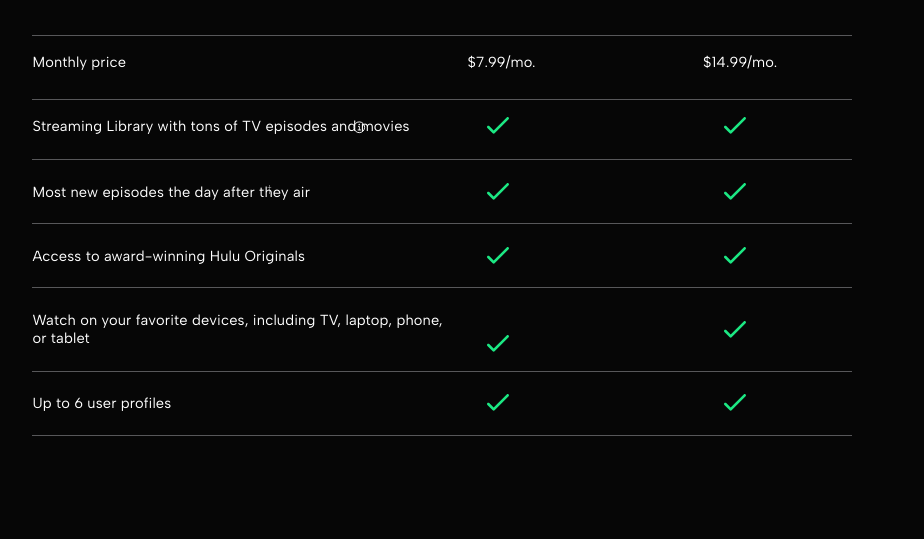
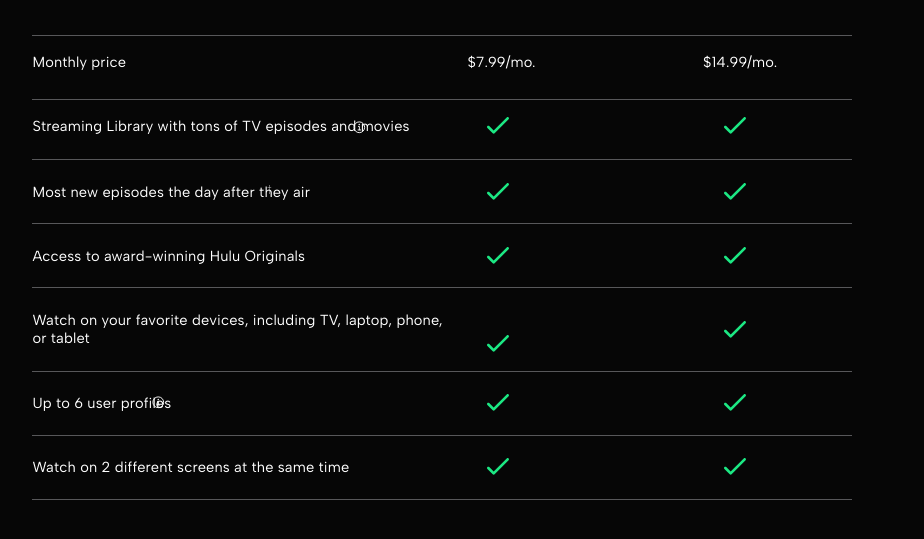
Before and after one commit to TheMirwaisAzimi/Hulu-clone, a website: page index.html in a window 1280 px wide. Shown: the part 3731-4270 px from the top of the page, without its empty margins (198-1122 px from the left). Drawn offline with nearby package versions, Linux system fonts and the light colour scheme.

Commit message:
section5, Seventh row added and line9

```diff
--- a/index.html
+++ b/index.html
@@ -149,6 +149,12 @@
           <img src="css/img/check.svg" alt="mark" class="check9">
           <img src="css/img/check.svg" alt="mark" class="check10">
           <div class="line-8"></div>
+          <p class="Watch-on-2">Watch on 2 different screens at the same time</p>
+
+          <img src="css/img/check.svg" alt="mark" class="check11">
+          <img src="css/img/check.svg" alt="mark" class="check12">
+          <div class="line-9"></div>
+
 
 
         </div>
--- a/style.scss
+++ b/style.scss
@@ -1174,3 +1174,45 @@
     width: 64%;
     left: 18%;
   }
+  .middle2{
+    position: absolute;
+    top: 515.8%;
+    left: 27.3%;
+    color: #fff;
+    font-size:15px;
+  }
+  .Watch-on-2{
+    position: absolute;
+    width: 1140px;
+    color: rgb(255, 255, 255);
+    text-align: left;
+    top: 523.6%;
+    left: 18%;
+    font-size: 73%;
+    font-weight: 400;
+    letter-spacing:0.01em;
+    font-family: 'Albert Sans', sans-serif;
+
+  }
+  .check11{
+    position: absolute;
+    height: 17px;
+    width:auto;
+    top: 523.6%;
+    left: 53.5%;
+  }
+  .check12{
+    position: absolute;
+    height: 17px;
+    width:auto;
+    top: 523.6%;
+    left: 72%;
+  }
+  .line-9 {
+    position:absolute;
+    height:0.5px;
+    background: rgb(87, 87, 89);
+    top: 528.8%;
+    width: 64%;
+    left: 18%;
+  }
```
Also changed, not shown: css/style.css.
